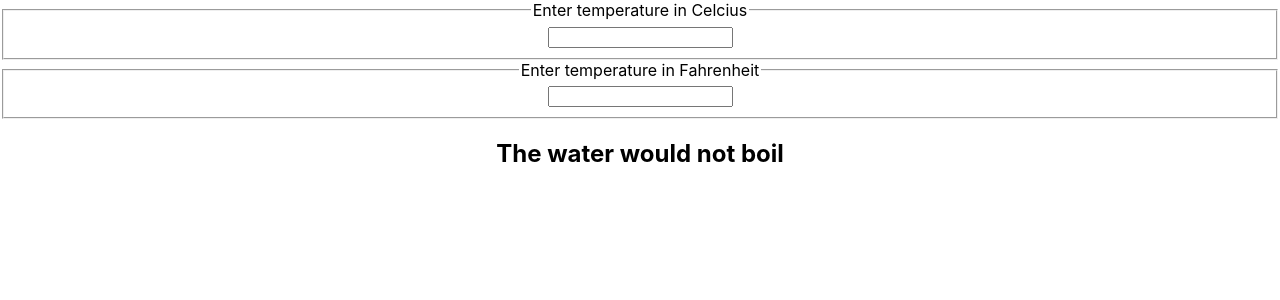
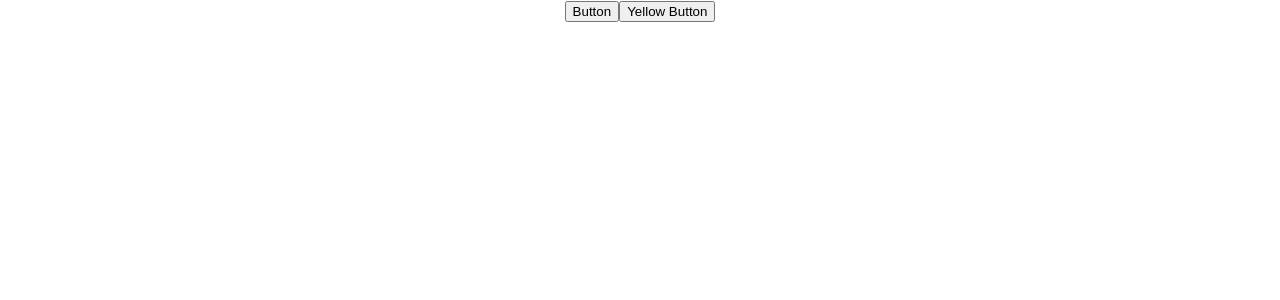
Before and after one commit to manhdungdev/learn_reactjs, a React (Create React App) app in the folder set_up_env/: page / in a window 1280 px wide. Shown: the top 300 px of the page. Built offline with nearby package versions, Linux system fonts and the light colour scheme.

Commit message:
Composition/Inheritance + Fragment

```diff
--- a/set_up_env/src/App.js
+++ b/set_up_env/src/App.js
@@ -10,6 +10,8 @@ import ProductList from './product_list/ProductList';
 import Form from './form/Form';
 import Uncontrol from './form/Uncontrol';
 import Calculator from './calculation/Calculator';
+import Inheritance from './inheritance_composition/Inheritance';
+import Composition from './inheritance_composition/Composition';
 
 function App() {
   const [visible, setVisible] = useState(true);
@@ -30,7 +32,9 @@ function App() {
       {/* <Form /> */}
       {/* <Uncontrol /> */}
 
-      <Calculator />
+      {/* <Calculator /> */}
+      {/* <Inheritance /> */}
+      <Composition />
     </div>
   );
 }
--- /dev/null
+++ b/set_up_env/src/inheritance_composition/Composition.jsx
@@ -0,0 +1,26 @@
+import React, { Component } from 'react';
+
+class Button extends React.Component {
+  handleClick = (e) => {
+    console.log(e.target);
+  };
+  render() {
+    const { className = '', children } = this.props;
+    return (
+      <button className={`btn ${className}`} onClick={this.handleClick}>
+        {children} Button
+      </button>
+    );
+  }
+}
+
+export default class Composition extends Component {
+  render() {
+    return (
+      <React.Fragment>
+        <Button />
+        <Button className='btn-yellow'>Yellow</Button>
+      </React.Fragment>
+    );
+  }
+}
--- /dev/null
+++ b/set_up_env/src/inheritance_composition/Inheritance.jsx
@@ -0,0 +1,40 @@
+import React, { Component } from 'react';
+
+class Button extends React.Component {
+  handleClick = (e) => {
+    console.log(e.target);
+  };
+  render() {
+    return (
+      <button className='btn' onClick={this.handleClick}>
+        Button
+      </button>
+    );
+  }
+}
+
+class YellowButton extends Button {
+  render() {
+    return (
+      <button className='btn btn-yellow' onClick={this.handleClick}>
+        Yellow Button
+      </button>
+    );
+  }
+}
+
+export default class Inheritance extends Component {
+  constructor(props) {
+    super(props);
+  }
+
+  render() {
+    return (
+      <div>
+        Inheritance
+        <Button />
+        <YellowButton />
+      </div>
+    );
+  }
+}
```
